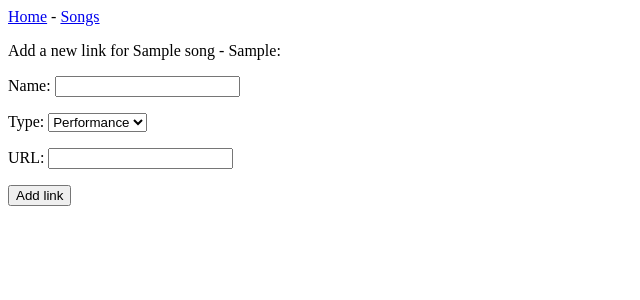
After one commit to calebcrouse3/setlist-tracker, a Django app: page /new_link/1/ in a window 1280 px wide. The commit adds this page. Shown: the top 300 px of the page, without its empty margins (0-640 px from the left). Run offline with Django 3.2, Linux system fonts and the light colour scheme; tables that the repository leaves empty hold one stand-in row (values such as "Sample post").

Commit message:
crud ops working

```diff
--- /dev/null
+++ b/setlist_tracker_app/forms.py
@@ -0,0 +1,19 @@
+from django import forms
+
+from .models import Song, Link
+
+class SongForm(forms.ModelForm):
+    class Meta:
+        model = Song
+        fields = ['title', 'artist']
+        labels = {'title': 'Title', 'artist': 'Artist'}
+
+class LinkForm(forms.ModelForm):
+    class Meta:
+        model = Link
+        fields = ['name', 'link_type', 'url']
+        labels = {
+            'name': 'Name',
+            'link_type': 'Type',
+            'url': 'URL'
+        }
--- /dev/null
+++ b/setlist_tracker_app/templates/setlist_tracker_app/new_link.html
@@ -0,0 +1,12 @@
+{% extends "setlist_tracker_app/base.html" %}
+
+{% block content %}
+<p>Add a new link for {{song}}:</p>
+
+<form action="{% url 'setlist_tracker_app:new_link' song.id %}" method='post'>
+  {% csrf_token %}
+  {{ form.as_p }}
+  <button name="submit">Add link</button>
+</form>
+
+{% endblock content %}
--- a/setlist_tracker_app/templates/setlist_tracker_app/songs.html
+++ b/setlist_tracker_app/templates/setlist_tracker_app/songs.html
@@ -9,5 +9,8 @@
   {% empty %}
   <li>No songs added yet.</li>
   {% endfor %}
+  <li>
+    <a href="{% url 'setlist_tracker_app:new_song' %}">Add a new song</a>
+  </li>
 </ul>
 {% endblock content %}
--- a/setlist_tracker_app/urls.py
+++ b/setlist_tracker_app/urls.py
@@ -8,6 +8,16 @@ app_name = 'setlist_tracker_app'
 urlpatterns = [
     # Home page
     path('', views.home, name='home'),
+    # View all songs
     path('songs/', views.songs, name='songs'),
+    # View links for a specific song
     path('song/<int:song_id>/', views.song, name='song'),
+    # create new song
+    path('new_song/', views.new_song, name='new_song'),
+    # delete existing song
+    path('delete_song/<int:song_id>', views.delete_song, name='delete_song'),
+    # create new song
+    path('new_link/<int:song_id>/', views.new_link, name='new_link'),
+    # delete existing link
+    path('delete_link/<int:song_id>/<int:link_id>/', views.delete_link, name='delete_link'),
 ]
--- a/setlist_tracker_app/views.py
+++ b/setlist_tracker_app/views.py
@@ -1,12 +1,14 @@
-from django.shortcuts import render
+from django.shortcuts import render, redirect
 
-from .models import Song
-from .models import Link
+from .models import Song, Link
+from .forms import SongForm, LinkForm
+
 
 # Create your views here.
 def home(request):
     """The home page for setlist tracker."""
     return render(request, 'setlist_tracker_app/home.html')
+
 
 def songs(request):
     """A users list of songs"""
@@ -14,9 +16,55 @@ def songs(request):
     context = {"songs": songs}
     return render(request, 'setlist_tracker_app/songs.html', context)
 
+
 def song(request, song_id):
     """See links for a single song"""
     song = Song.objects.get(id=song_id)
     links = song.link_set.order_by("name")
     context = {'song': song, 'links': links}
     return render(request, 'setlist_tracker_app/song.html', context)
+
+
+def new_song(request):
+    """Add a new song"""
+    if request.method != 'POST':
+        form = SongForm()
+    else:
+        form = SongForm(data=request.POST)
+        if form.is_valid():
+            form.save()
+            return redirect('setlist_tracker_app:songs')
+
+    # Display a blank or invalid form.
+    context = {'form': form}
+    return render(request, 'setlist_tracker_app/new_song.html', context)
+
+
+def new_link(request, song_id):
+    """Add a new link for a particular song"""
+    song = Song.objects.get(id=song_id)
+
+    if request.method != 'POST':
+        form = LinkForm()
+    else:
+        form = LinkForm(data=request.POST)
+        if form.is_valid():
+            new_link = form.save(commit=False)
+            new_link.song = song
+            new_link.save()
+            return redirect('setlist_tracker_app:song', song_id=song_id)  # how to redirect to song_id?
+
+    # Display a blank or invalid form.
+    context = {'song': song, 'form': form}
+    return render(request, 'setlist_tracker_app/new_link.html', context)
+
+
+def delete_song(request, song_id):
+    # delete the song
+    Song.objects.get(id=song_id).delete()
+    return redirect('setlist_tracker_app:songs')
+
+def delete_link(request, song_id, link_id):
+    # delete the song
+    Link.objects.get(id=link_id).delete()
+    return redirect('setlist_tracker_app:song', song_id=song_id)
```
Also changed, not shown: django_project_steps.md (+10 -0 lines), setlist_tracker_app/templates/setlist_tracker_app/new_song.html (added, +12 -0 lines), setlist_tracker_app/templates/setlist_tracker_app/song.html (+7 -1 lines), setlist_tracker_app/templates/setlist_tracker_app/base.html (line endings or trailing spaces).
